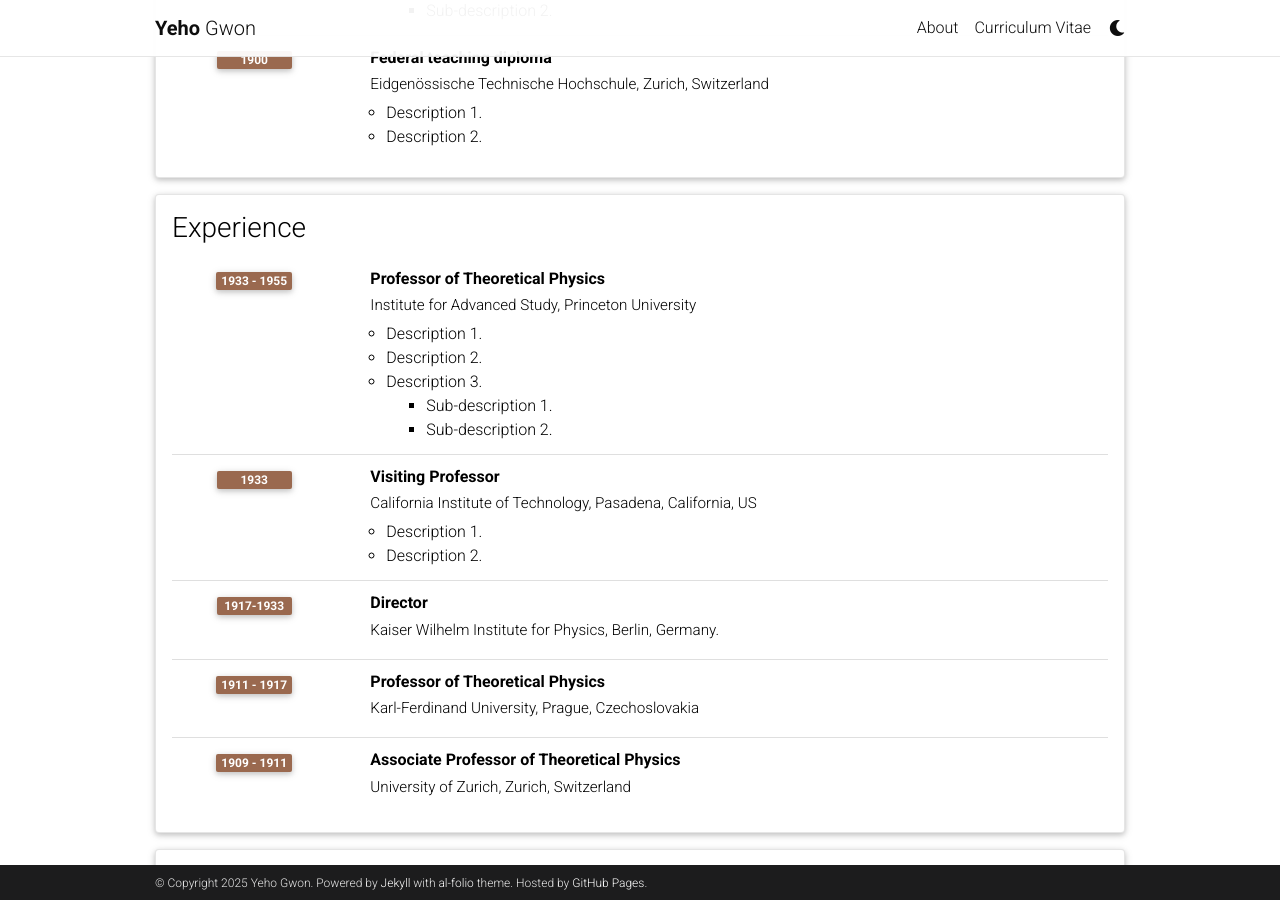
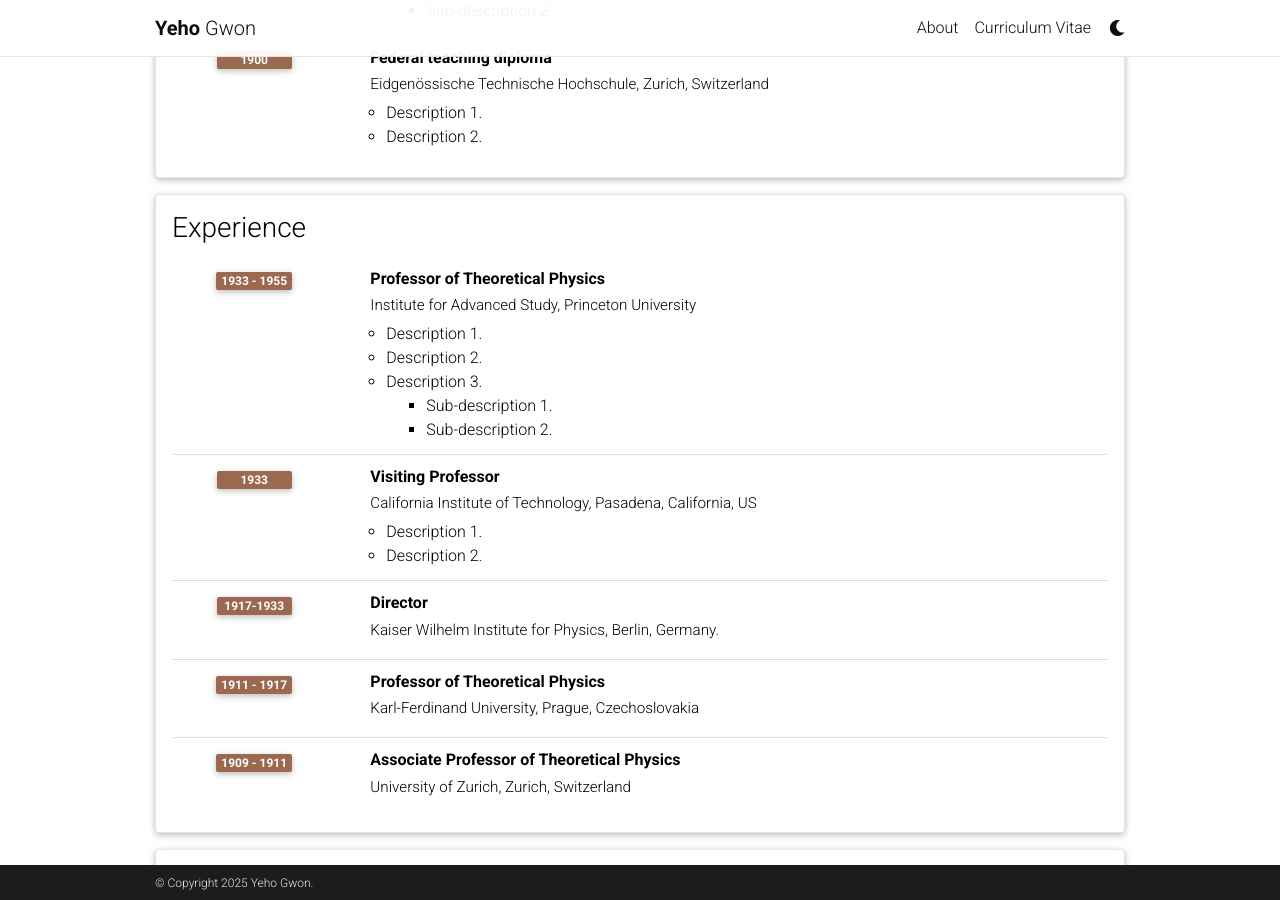
Before and after one commit to yehogwon/yehogwon.github.io, a Jekyll site: the page built from _pages/cv.md, in a window 1280 px wide and 900 px high, scrolled down 617 px. Built offline with Jekyll 4.4.1, drawn with Linux system fonts in a browser that asks for light colours; full-size pictures stand in for the smaller copies a plugin makes; comment, search, counter and statistics services are not loaded; a style sheet for code colours, icons or effects is not loaded.

Commit message:
update config

```diff
--- a/_config.yml
+++ b/_config.yml
@@ -8,10 +8,10 @@ middle_name:
 last_name: Gwon
 email: yeho.gwon@postech.ac.kr
 description: > # the ">" symbol means to ignore newlines until "footer_text:"
-  Yeho's personal webpage. Based on [*folio](https://github.com/bogoli/-folio) design.
-footer_text: >
-  Powered by <a href="https://jekyllrb.com/" target="_blank">Jekyll</a> with <a href="https://github.com/alshedivat/al-folio">al-folio</a> theme.
-  Hosted by <a href="https://pages.github.com/" target="_blank">GitHub Pages</a>.
+  Yeho's personal webpage.
+footer_text:
+  # Powered by <a href="https://jekyllrb.com/" target="_blank">Jekyll</a> with <a href="https://github.com/alshedivat/al-folio">al-folio</a> theme.
+  # Hosted by <a href="https://pages.github.com/" target="_blank">GitHub Pages</a>.
 # Photos from <a href="https://unsplash.com" target="_blank">Unsplash</a>.
 keywords: yeho  # add your own keywords or leave empty
 
```
